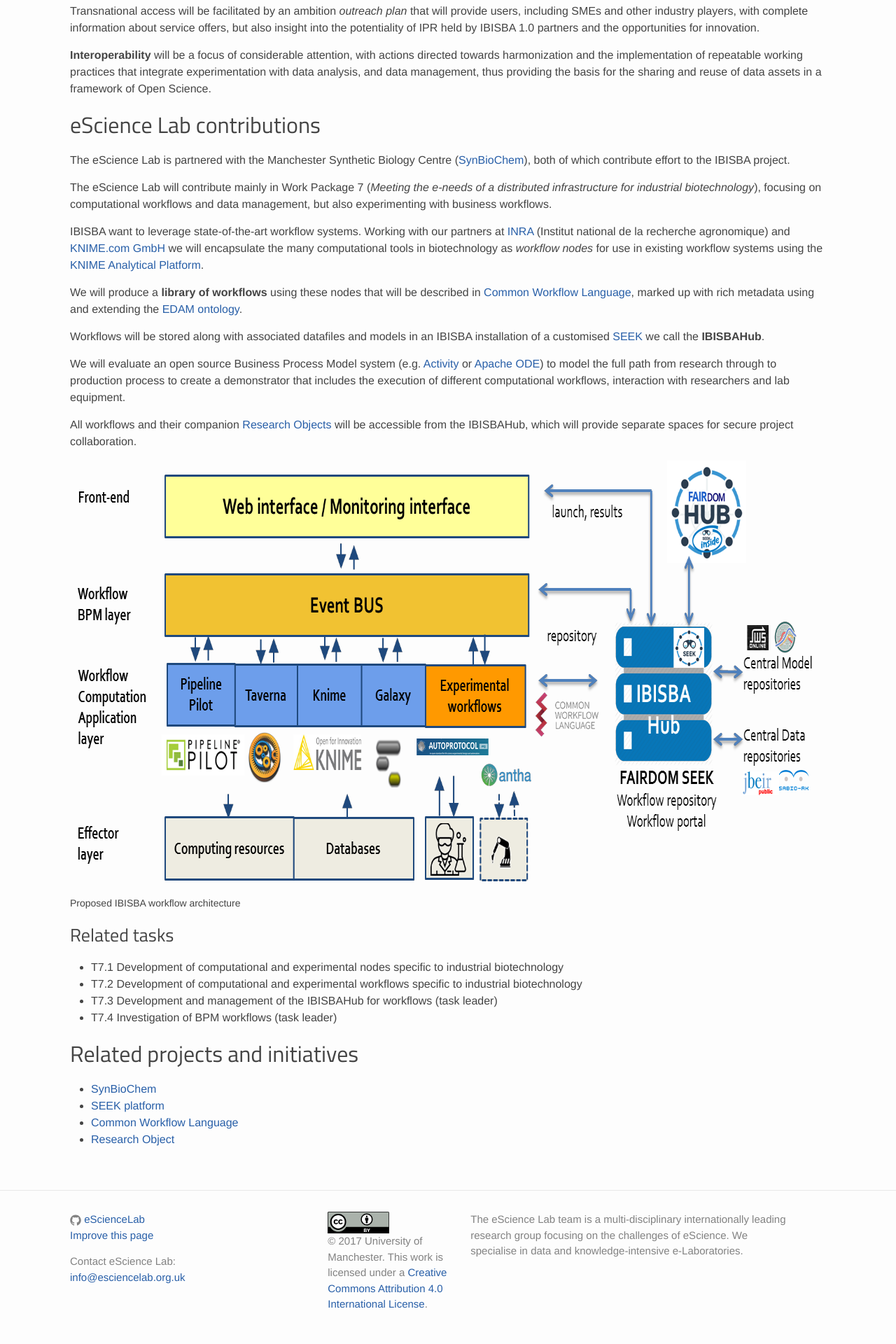
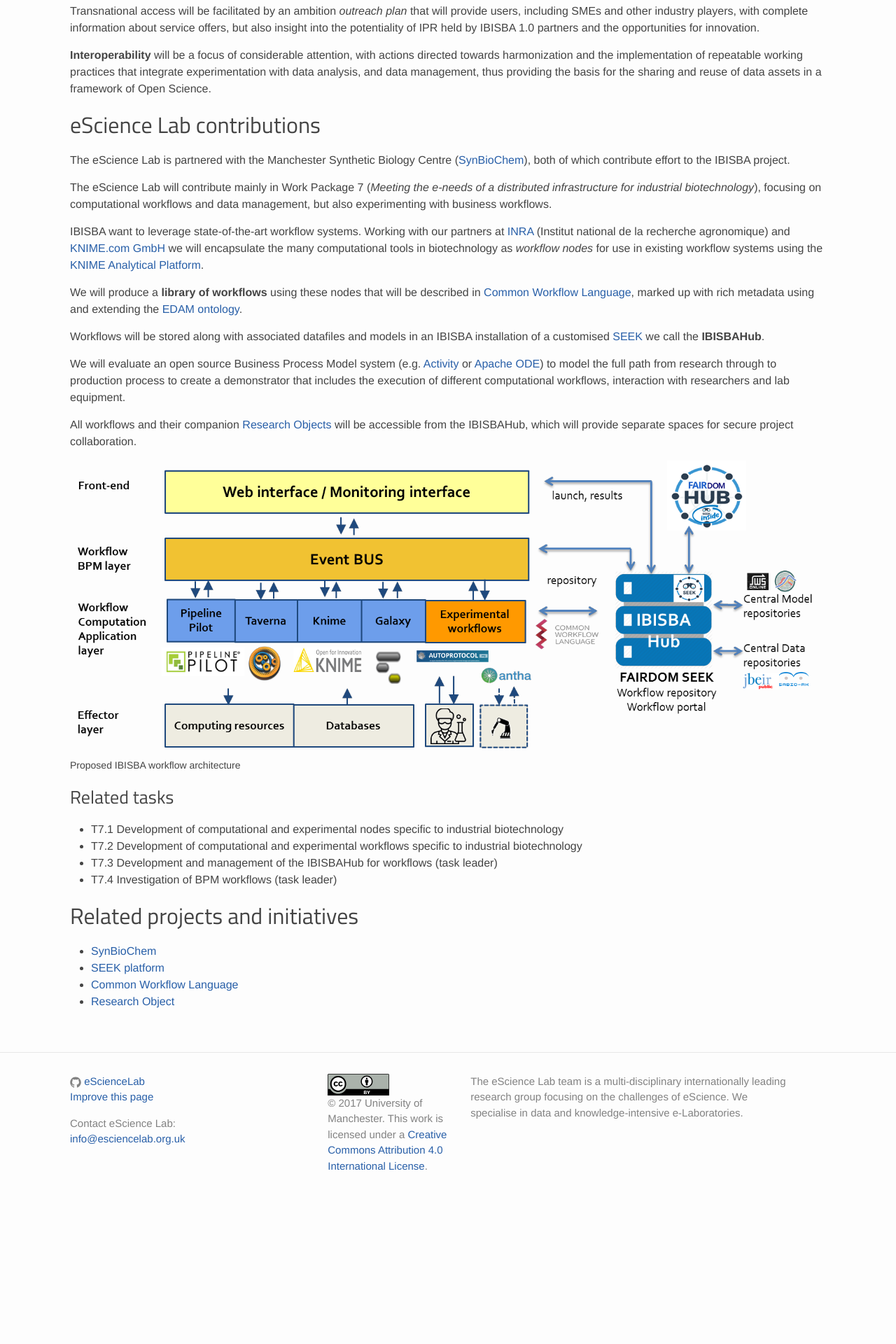
Before and after one commit to eScienceLab/eScienceLab.github.io, a Jekyll site: the page built from _projects/ibisba.md, in a window 1280 px wide. Shown: the part 832-2752 px from the top of the page at 70% size. Built offline with Jekyll 4.4.1, drawn with Linux system fonts in a browser that asks for light colours; comment, search, counter and statistics services are not loaded; after the commit the page ends 2554 px from its top, so only the background shows below that.

Commit message:
Update ibisba.md

```diff
--- a/_projects/ibisba.md
+++ b/_projects/ibisba.md
@@ -48,7 +48,7 @@
 All workflows and their companion [Research Objects](/products/researchobject/) will be accessible from the IBISBAHub, which will provide separate spaces for secure project collaboration.
 
 <figure>
-<img src="/images/screenshots/lg_ibisba-overview.png" width="1583" height="622" style="width: 100%" />
+<img src="/images/screenshots/lg_ibisba-overview.png" width="1583" height="622" style="width: 100%; height: auto" />
 <figcaption>Proposed IBISBA workflow architecture</figcaption>
 </figure>
 
```
